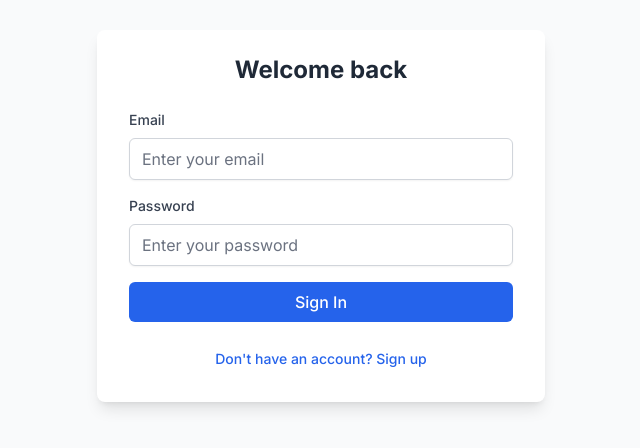
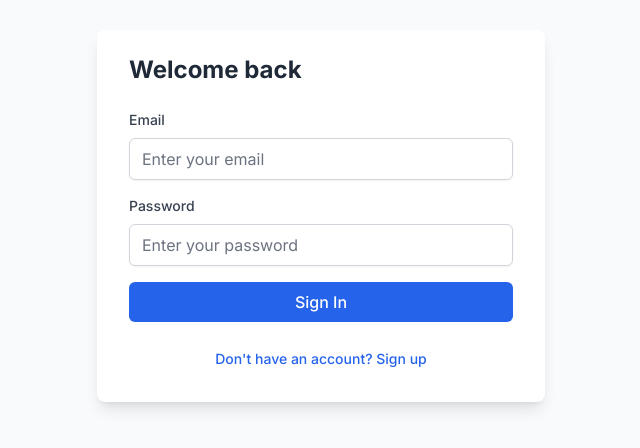
Before and after one commit to aditya-vinodh/bolt-hackathon, a Next.js app: page / in a window 1280 px wide. Shown: the part 192-640 px from the top of the page, without its empty margins (319-959 px from the left). Built offline with nearby package versions, Linux system fonts and the light colour scheme.

Commit message:
Updated AuthForm.tsx

```diff
--- a/components/AuthForm.tsx
+++ b/components/AuthForm.tsx
@@ -45,7 +45,7 @@ export default function AuthForm({ mode, onToggleMode }: AuthFormProps) {
   return (
     <div className="w-full max-w-md mx-auto">
       <div className="bg-white shadow-lg rounded-lg px-8 pt-6 pb-8 mb-4">
-        <h2 className="text-2xl font-bold text-center text-gray-800 mb-6">
+        <h2 className="text-2xl font-bold text-gray-800 mb-6">
           {mode === 'login' ? 'Welcome back' : 'Sign Up'}
         </h2>
 
```
